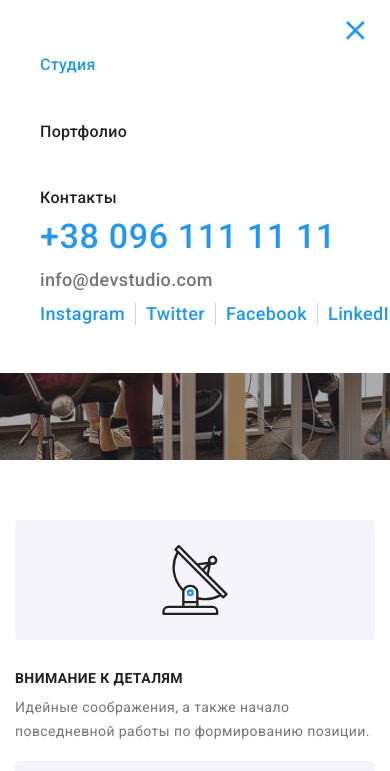
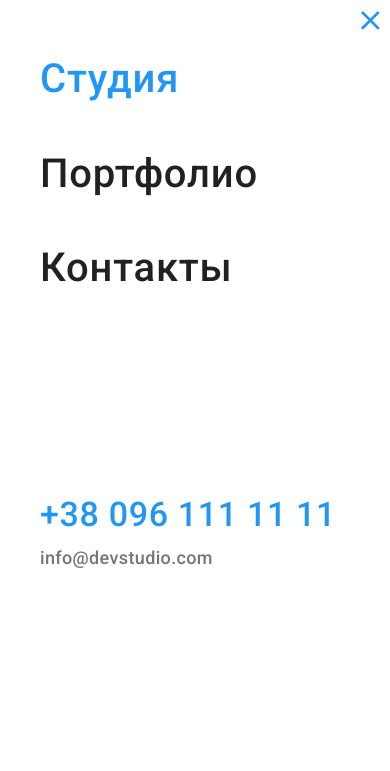
Before and after one commit to IllyaMartyniuk/goit-markup-hw-08, a plain HTML site: page index.html in a window 390 px wide. Both pictures are taken after a click on the button 355 px from the left and 30 px from the top of the page. Shown: the top 771 px of the page. Drawn offline with Linux system fonts and the light colour scheme.

Commit message:
Правки

```diff
--- a/index.html
+++ b/index.html
@@ -35,7 +35,7 @@
           </ul>
           <address class="adress">
             <ul class="nav-contacts">
-              <li class="item"><a class="nav-contact mail-modal" href="mailto:info@devstudio.com">
+              <li class="item"><a class="nav-contact mail-modal mail-tablet" href="mailto:info@devstudio.com">
                   <svg class="nav-svg" width="16" height="12">
                     <use href="./images/sprite.svg#mail"></use>
                   </svg>
--- a/sass/components/_header.scss
+++ b/sass/components/_header.scss
@@ -55,6 +55,9 @@ nav .logo span {
 //}
 
 .menu-button {
+  position: fixed;
+  right: 0;
+  top: 0;
   display: inline-flex;
   border: none;
   background-color: transparent;
@@ -95,15 +98,12 @@ nav .logo span {
   @media screen and (min-width: 768px) {
     display: flex;
     align-items: center;
-   height: 100%;
+
   }
 
-.menu-container{
-  height: 100%;
-}
 
   @media screen and (max-width: 767px) {
-    position: absolute;
+    position: fixed;
     display: flex;
     flex-direction: column;
     justify-content: space-between;
@@ -115,16 +115,24 @@ nav .logo span {
     opacity: 0;
     pointer-events: none;
     width: 100%;
+    height: 100%;
     padding-top: 48px;
     padding-bottom: 48px;
     padding-left: 40px;
     padding-right: 40px;
     background-color: $primary-bg-color;
+    font-family: Roboto;
+    font-style: normal;
+    font-weight: 500;
+    font-size: 40px;
+    line-height: 47px;
+    letter-spacing: 0.02em;
 
     &.is-open {
       transform: translateY(0);
       opacity: 1;
       pointer-events: initial;
+
     }
 
   }
@@ -229,7 +237,7 @@ nav .logo span {
   color: $primary-text-color;
   font-style: normal;
   font-weight: 500;
-   font-size: 18px;
+   font-size: 12px;
   line-height: 1.167;
   letter-spacing: 0.02em;
 
@@ -239,6 +247,7 @@ nav .logo span {
     font-weight: 500;
     line-height: 47px;
     letter-spacing: 0.02em;
+    font-size: 18px;
   }
 }
 
@@ -256,8 +265,10 @@ nav .logo span {
   }
 
   @media screen and (min-width: 768px) {
+    .mail-modal{
     font-size: 12px;
   }
+}
 
   @media screen and (min-width: 1200px) {
     font-size: 14px;
@@ -305,7 +316,8 @@ nav .logo span {
     display: none;
     }
   }
-  .modal-link{
+  .modal-item {
+    @media screen and (max-width: 767px){
     font-family: Roboto;
     font-style: normal;
     font-weight: 500;
@@ -314,3 +326,4 @@ nav .logo span {
     letter-spacing: 0.02em;
     color: #2196F3;
   }
+}
```
Also changed, not shown: css/main.css, css/main.min.css, 2 other files.
